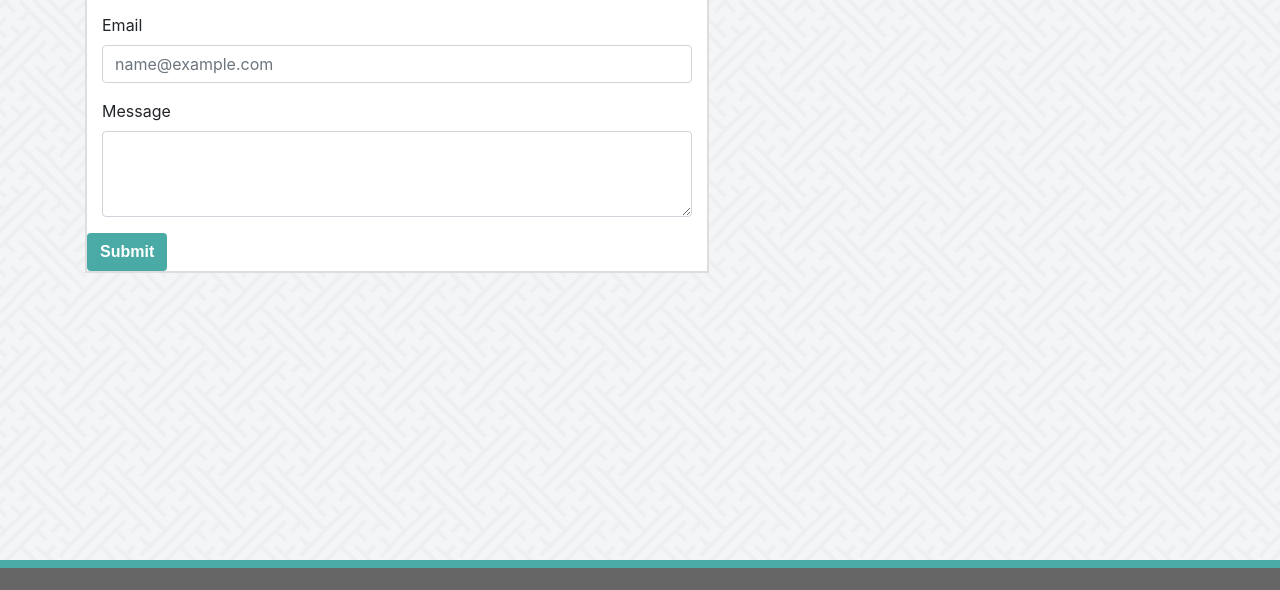
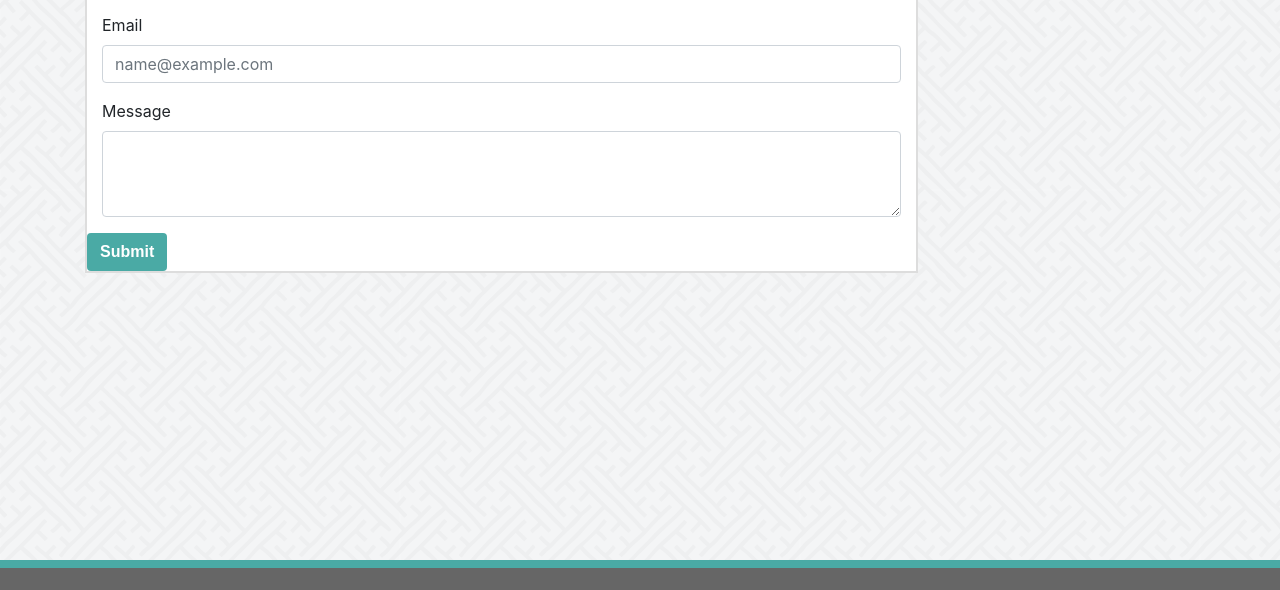
Before and after one commit to pmaganty/bootstrap_portfolio, a plain HTML site: page contact.html in a window 1280 px wide. Shown: the part 210-800 px from the top of the page. Drawn offline with nearby package versions, Linux system fonts and the light colour scheme.

Commit message:
fix some col width issues

```diff
--- a/contact.html
+++ b/contact.html
@@ -58,7 +58,7 @@
     </nav>
 
     <div class="container content_all">
-        <div class="col-lg-9 col-md-12 col-sm-12">
+        <div class="col-lg-12 col-md-12 col-sm-12">
             <div class="row content_wrapper">
                 <div class="col-md-12 col-lg-9 col-sm-12 content">
                     <div class="col-md-12 col-lg-12 col-sm-12 content_header_full">
```
Also changed, not shown: index.html (+1 -1 lines), portfolio.html (+1 -1 lines).
